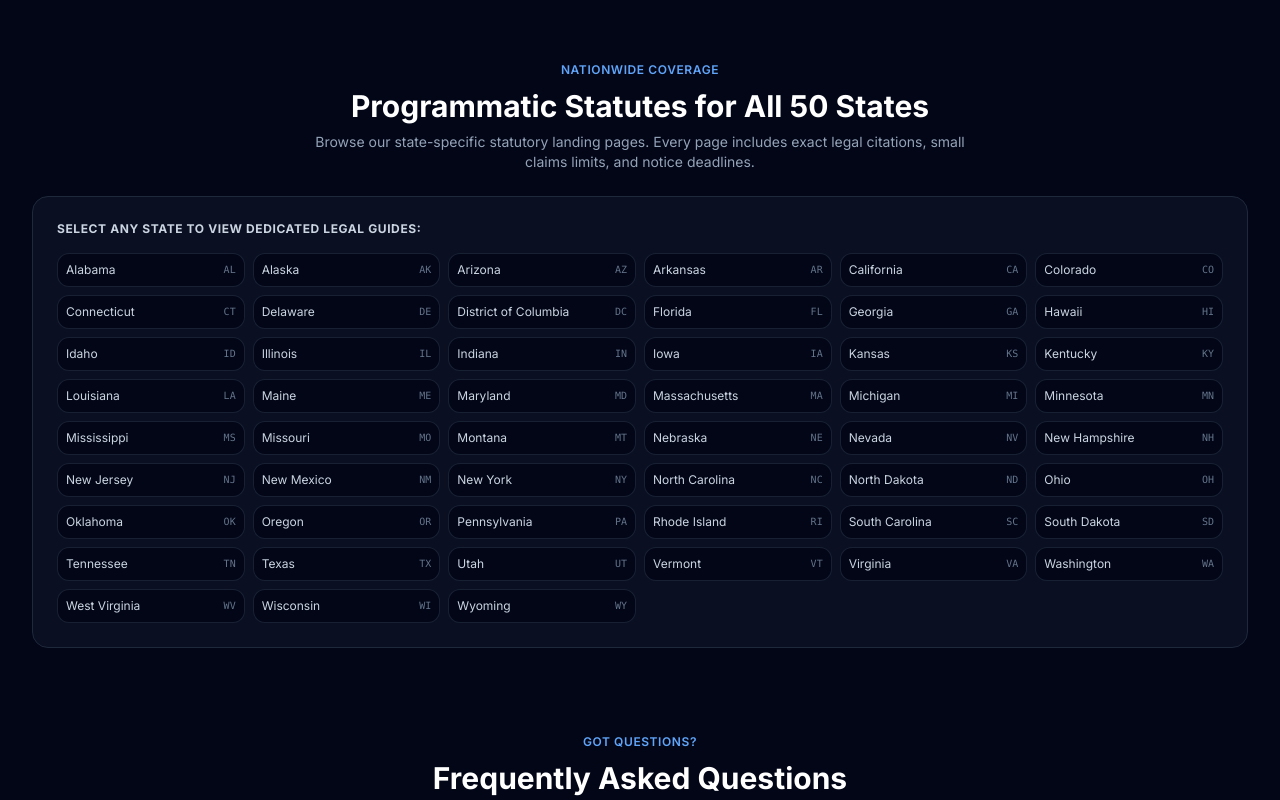
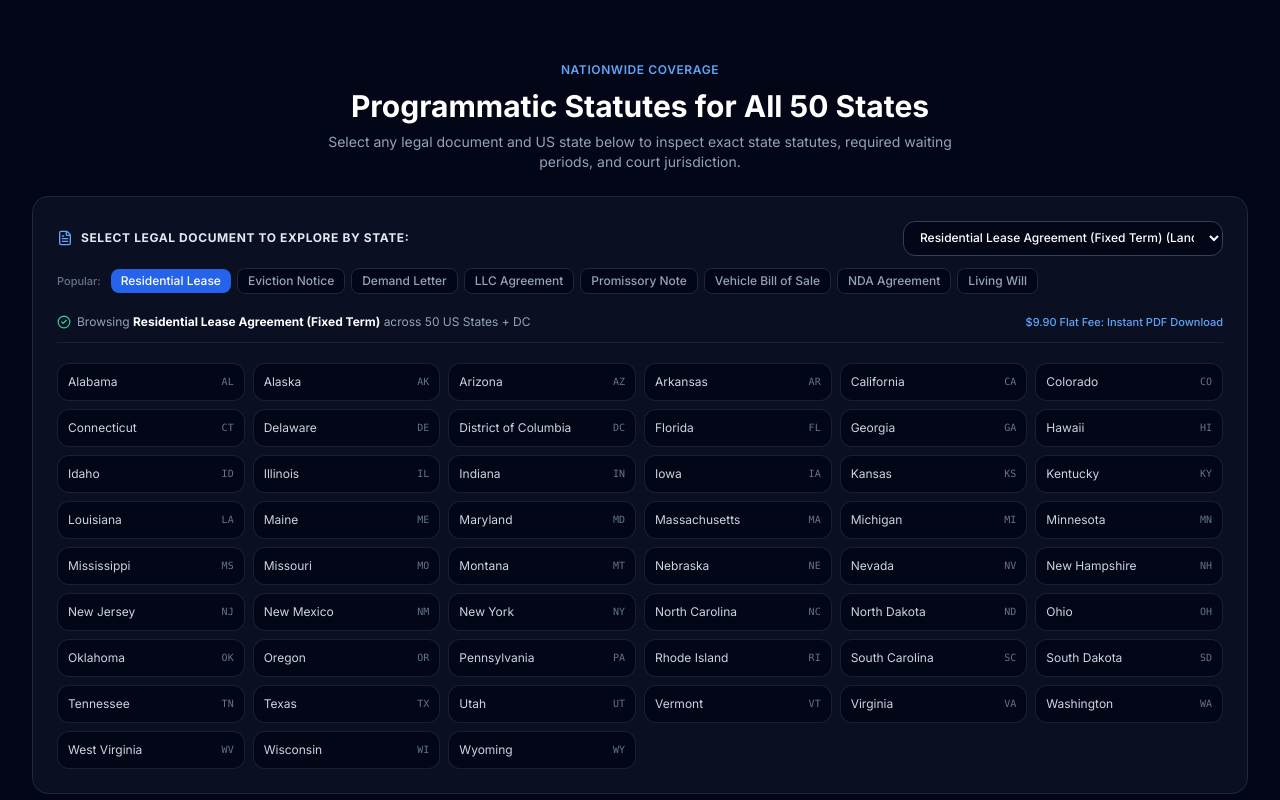
Before and after one commit to azizdogru/legaldeliveryportal, a Next.js app: page / in a window 1280 px wide. Shown: the part 3940-4740 px from the top of the page. Built offline with nearby package versions, Linux system fonts and the light colour scheme.

Commit message:
feat: add dynamic document selector to 50-state explorer and update sitemap

```diff
--- a/src/app/page.tsx
+++ b/src/app/page.tsx
@@ -25,6 +25,7 @@ import { CustomerReviewsSection } from "@/components/common/CustomerReviewsSecti
 import { CompetitorComparison } from "@/components/common/CompetitorComparison";
 import { AGGREGATE_RATING } from "@/data/reviews";
 import { HomepageShowcase } from "@/components/forms/HomepageShowcase";
+import { StateStatuteExplorer } from "@/components/forms/StateStatuteExplorer";
 
 export const metadata = {
   title: "Court-Admissible Legal Documents in 3 Minutes | LegalDeliveryPortal.com",
@@ -267,40 +268,10 @@ export default function HomePage() {
         <CustomerReviewsSection />
       </section>
 
-      {/* 50-STATE STATUTE EXPLORER SECTION */}
-      <section id="statutes" className="max-w-7xl mx-auto px-4 sm:px-6 lg:px-8 space-y-6">
-        <div className="text-center max-w-2xl mx-auto space-y-2">
-          <span className="text-xs font-semibold text-blue-400 uppercase tracking-wider">
-            Nationwide Coverage
-          </span>
-          <h2 className="text-2xl sm:text-3xl font-bold text-white">
-            Programmatic Statutes for All 50 States
-          </h2>
-          <p className="text-xs sm:text-sm text-slate-400">
-            Browse our state-specific statutory landing pages. Every page includes exact legal citations, small claims limits, and notice deadlines.
-          </p>
-        </div>
-
-        <div className="p-6 bg-slate-900/60 border border-slate-800 rounded-2xl">
-          <h3 className="text-xs font-bold text-slate-300 uppercase tracking-wider mb-4">
-            Select Any State to View Dedicated Legal Guides:
-          </h3>
-          <div className="grid grid-cols-2 sm:grid-cols-3 md:grid-cols-5 lg:grid-cols-6 gap-2 text-xs">
-            {US_STATES.map((state) => (
-              <Link
-                key={state.code}
-                href={`/forms/demand-letter/${state.slug}`}
-                className="p-2 bg-slate-950 hover:bg-blue-950/50 border border-slate-800/80 hover:border-blue-700/60 rounded-xl text-slate-300 hover:text-white transition-colors flex items-center justify-between"
-              >
-                <span className="truncate">{state.name}</span>
-                <span className="text-[10px] text-slate-500 font-mono ml-1">
-                  {state.code}
-                </span>
-              </Link>
-            ))}
-          </div>
-        </div>
-      </section>
+      {/* 50-STATE STATUTE EXPLORER SECTION WITH DYNAMIC DOCUMENT SELECTOR */}
+      <div className="max-w-7xl mx-auto px-4 sm:px-6 lg:px-8">
+        <StateStatuteExplorer />
+      </div>
 
       {/* FAQ SECTION */}
       <section className="max-w-4xl mx-auto px-4 sm:px-6 lg:px-8 space-y-8">
--- a/src/app/sitemap.ts
+++ b/src/app/sitemap.ts
@@ -4,7 +4,7 @@ import { US_STATES } from "@/data/usStates";
 
 export default function sitemap(): MetadataRoute.Sitemap {
   const baseUrl = "https://legaldeliveryportal.com";
-  const currentDate = new Date().toISOString();
+  const currentDate = new Date();
 
   const routes: MetadataRoute.Sitemap = [
     {
--- /dev/null
+++ b/src/components/forms/StateStatuteExplorer.tsx
@@ -0,0 +1,124 @@
+"use client";
+
+import React, { useState } from "react";
+import Link from "next/link";
+import { ALL_DOCUMENTS } from "@/config/documents";
+import { US_STATES } from "@/data/usStates";
+import { Scale, ChevronRight, FileText, CheckCircle2 } from "lucide-react";
+
+// Top featured documents for quick pills
+const FEATURED_DOC_SHORTCUTS = [
+  { slug: "residential-lease-agreement", label: "Residential Lease" },
+  { slug: "eviction-notice-non-payment", label: "Eviction Notice" },
+  { slug: "demand-letter", label: "Demand Letter" },
+  { slug: "llc-operating-agreement", label: "LLC Agreement" },
+  { slug: "promissory-note", label: "Promissory Note" },
+  { slug: "motor-vehicle-bill-of-sale", label: "Vehicle Bill of Sale" },
+  { slug: "standard-nda", label: "NDA Agreement" },
+  { slug: "living-will-directive", label: "Living Will" },
+];
+
+export function StateStatuteExplorer() {
+  const [selectedDocSlug, setSelectedDocSlug] = useState<string>("residential-lease-agreement");
+
+  const selectedDoc =
+    ALL_DOCUMENTS.find((d) => d.slug === selectedDocSlug) || ALL_DOCUMENTS[0];
+
+  return (
+    <section id="statutes" className="space-y-6">
+      <div className="text-center max-w-2xl mx-auto space-y-2">
+        <span className="text-xs font-semibold text-blue-400 uppercase tracking-wider">
+          Nationwide Coverage
+        </span>
+        <h2 className="text-2xl sm:text-3xl font-bold text-white">
+          Programmatic Statutes for All 50 States
+        </h2>
+        <p className="text-xs sm:text-sm text-slate-400">
+          Select any legal document and US state below to inspect exact state statutes, required waiting periods, and court jurisdiction.
+        </p>
+      </div>
+
+      <div className="p-5 sm:p-6 bg-slate-900/60 border border-slate-800 rounded-2xl space-y-5">
+        {/* Document Selector Controls */}
+        <div className="space-y-3 pb-3 border-b border-slate-800/80">
+          <div className="flex flex-col sm:flex-row sm:items-center justify-between gap-3">
+            <div className="flex items-center space-x-2">
+              <FileText className="w-4 h-4 text-blue-400 flex-shrink-0" />
+              <label htmlFor="document-explorer-select" className="text-xs font-bold text-slate-200 uppercase tracking-wider">
+                Select Legal Document To Explore by State:
+              </label>
+            </div>
+
+            {/* Dropdown with all 80 documents */}
+            <div className="w-full sm:w-80">
+              <select
+                id="document-explorer-select"
+                value={selectedDocSlug}
+                onChange={(e) => setSelectedDocSlug(e.target.value)}
+                className="w-full px-3 py-2 bg-slate-950 border border-slate-700 text-xs text-white rounded-xl focus:outline-none focus:ring-1 focus:ring-blue-500 font-medium"
+              >
+                {ALL_DOCUMENTS.map((doc) => (
+                  <option key={doc.id} value={doc.slug} className="bg-slate-900 text-white">
+                    {doc.title} ({doc.category})
+                  </option>
+                ))}
+              </select>
+            </div>
+          </div>
+
+          {/* Quick Selection Pills */}
+          <div className="flex items-center space-x-1.5 overflow-x-auto pb-1 text-xs scrollbar-none">
+            <span className="text-[11px] text-slate-500 font-medium mr-1 whitespace-nowrap">
+              Popular:
+            </span>
+            {FEATURED_DOC_SHORTCUTS.map((item) => (
+              <button
+                key={item.slug}
+                type="button"
+                onClick={() => setSelectedDocSlug(item.slug)}
+                className={`px-2.5 py-1 rounded-lg text-xs font-medium whitespace-nowrap transition-colors ${
+                  selectedDocSlug === item.slug
+                    ? "bg-blue-600 text-white shadow-sm"
+                    : "bg-slate-950 text-slate-400 hover:text-white border border-slate-800"
+                }`}
+              >
+                {item.label}
+              </button>
+            ))}
+          </div>
+
+          {/* Active selection info */}
+          <div className="flex items-center justify-between text-xs text-slate-400 pt-1">
+            <span className="flex items-center space-x-1.5">
+              <CheckCircle2 className="w-3.5 h-3.5 text-emerald-400 flex-shrink-0" />
+              <span>
+                Browsing <strong className="text-white">{selectedDoc.title}</strong> across 50 US States + DC
+              </span>
+            </span>
+            <span className="text-[11px] text-blue-400 font-medium hidden sm:inline">
+              $9.90 Flat Fee: Instant PDF Download
+            </span>
+          </div>
+        </div>
+
+        {/* 50 States Grid */}
+        <div className="grid grid-cols-2 sm:grid-cols-3 md:grid-cols-5 lg:grid-cols-6 gap-2 text-xs">
+          {US_STATES.map((state) => (
+            <Link
+              key={state.code}
+              href={`/forms/${selectedDocSlug}/${state.slug}`}
+              className="p-2.5 bg-slate-950 hover:bg-blue-950/60 border border-slate-800/80 hover:border-blue-600/60 rounded-xl text-slate-300 hover:text-white transition-all flex items-center justify-between group"
+            >
+              <span className="truncate group-hover:text-blue-200 transition-colors">
+                {state.name}
+              </span>
+              <span className="text-[10px] text-slate-500 font-mono ml-1.5 group-hover:text-blue-400 transition-colors">
+                {state.code}
+              </span>
+            </Link>
+          ))}
+        </div>
+      </div>
+    </section>
+  );
+}
```
